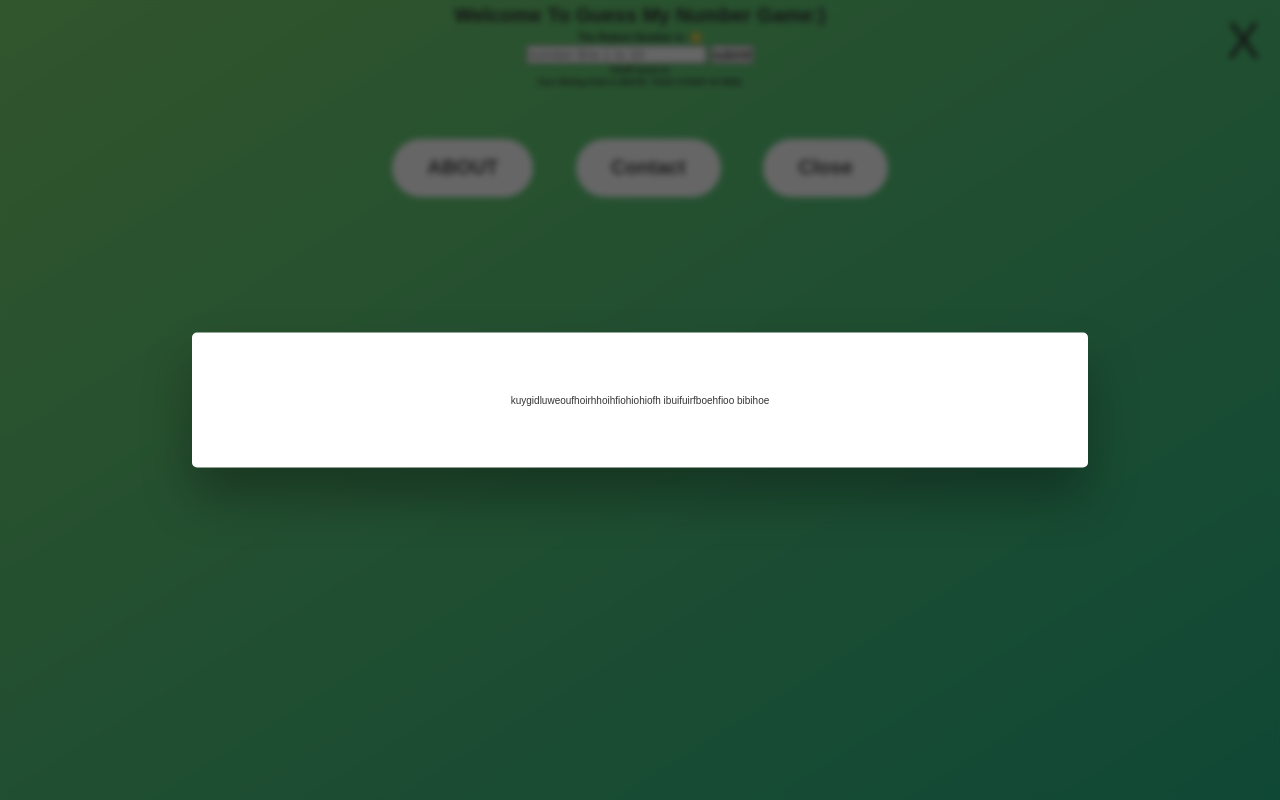
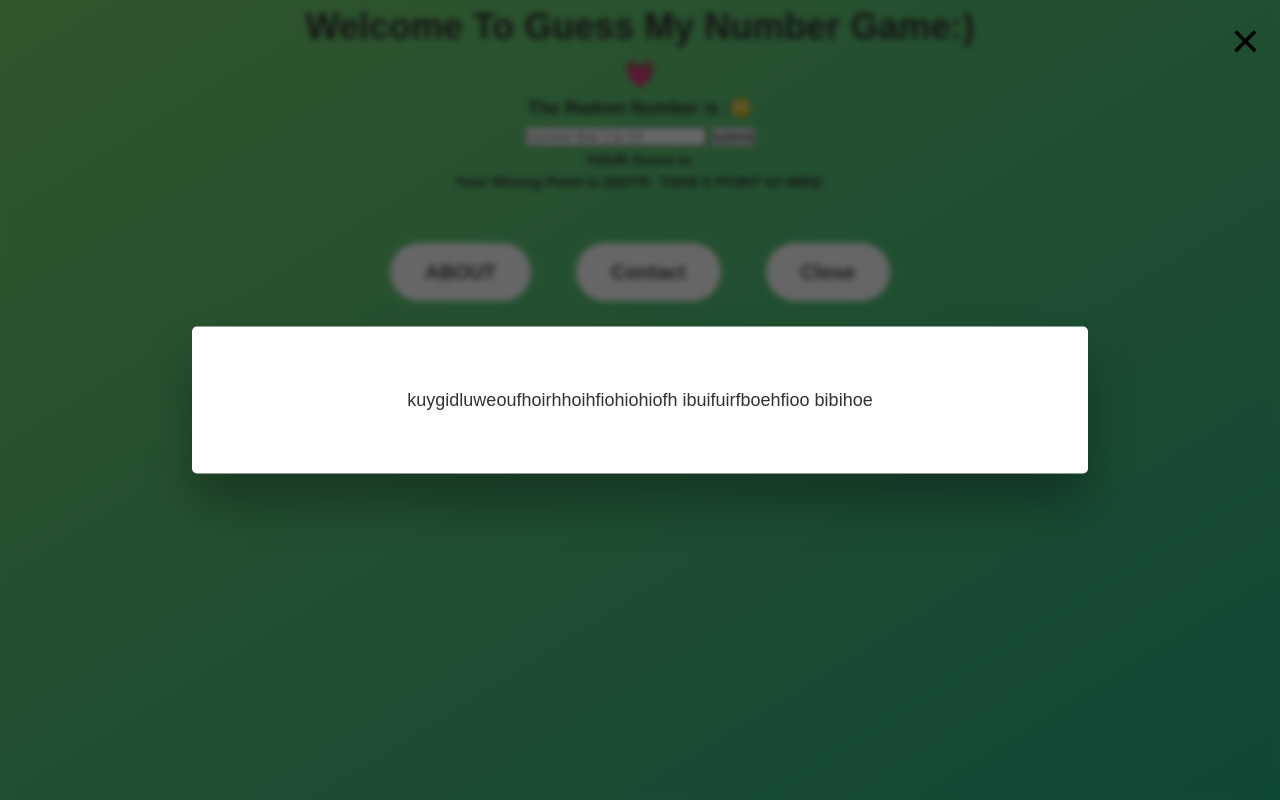
Before and after one commit to karopkds/Project-1, a plain HTML site: page index.html in a window 1280 px wide. Both pictures are taken after a click on the button "ABOUT". Drawn offline with Linux system fonts and the light colour scheme.

Commit message:
final commit

```diff
--- a/index.html
+++ b/index.html
@@ -10,6 +10,7 @@
   <body>
     <center>
       <h1>Welcome To Guess My Number Game:)</h1>
+      <h2>💗</h2>
       <h4>The Radom Number is :🙄 <span id="randomnumber"></span></h4>
       <input id="NumberEntred" type="number" placeholder="number B/w 1 to 10" />
       <button onclick="submit01()">submit</button>
@@ -17,19 +18,23 @@
       <h5>
         Your Wining Point is (NOTE: TAKE 5 POINT tO WIN): <span id="run"></span>
       </h5>
-      <button class="btn1" >ABOUT</button>
-      <button class="btn1" >Contact</button>
-      <button class="btn1" >Close</button>
-      <div >
+      <button class="btn1">ABOUT</button>
+      <button class="btn1">Contact</button>
+      <button class="btn1">Close</button>
+      <div>
+        <p class="paraClose hidden">NTNG TO SAY PLEZ CLOSE</p>
+        <p class="paraContact hidden">
+          KArop Dezosa </br> mail id : slayerjoker541999@gmail.com </br> <a href="https://www.dezosa.cloud">VISIT</a>
+        </p>
+        <p class="para hidden">
+          kuygidluweoufhoirhhoihfiohiohiofh ibuifuirfboehfioo bibihoe
+        </p>
+      </div>
 
-        <p class="paraClose hidden">NTNG TO SAY PLEZ CLOSE <a href="www.dezosa.cloud"></p>
-        <p class="paraContact hidden">KArop Dezosa <a href="dezosa.cloud" >VISIT</a></p>
-        <p class="para hidden">kuygidluweoufhoirhhoihfiohiohiofh ibuifuirfboehfioo bibihoe</p>
-        <button class="closee hidden" >X</button>
+      <div class="overlay hidden">
+        <button class="closee hidden">&times;</button>
       </div>
     </center>
-    <div class="overlay hidden"></div>
     <script src="logic.js"></script>
   </body>
-
 </html>
--- a/logic.js
+++ b/logic.js
@@ -1,4 +1,4 @@
-'use strict'
+'use strict';
 const paragraph = document.querySelector('.para');
 const paraContact = document.querySelector('.paraContact');
 const paraClose = document.querySelector('.paraClose');
@@ -30,76 +30,65 @@ function submit01() {
   //console.log(enterNumber);
   //console.log(random);
   //console.log(`###### ${point}`);
-
 }
 
-const button1 =document.querySelectorAll('.btn1');
-for(let i=0;i<button1.length;i++){
+const button1 = document.querySelectorAll('.btn1');
+for (let i = 0; i < button1.length; i++) {
+  // console.log(button1[i].textContent);
+  button1[i].addEventListener('click', function () {
+    let eventbtn = button1[i].textContent;
 
- // console.log(button1[i].textContent);
-  button1[i].addEventListener('click',function(){
-    let eventbtn = (button1[i].textContent);
-
-
-
-    if(eventbtn === 'ABOUT'){
+    if (eventbtn === 'ABOUT') {
       paragraph.classList.remove('hidden');
+      overlay.classList.remove('hidden');
       closeBtn.classList.remove('hidden');
-      overlay.classList.remove('hidden');
-       document.addEventListener('keydown',function(e){
+      document.addEventListener('keydown', function (e) {
         console.log(e);
         if (e.key === 'Escape' && !paragraph.classList.contains('hidden')) {
           paragraph.classList.add('hidden');
           closeBtn.classList.add('hidden');
           overlay.classList.add('hidden');
         }
-      })
-      closeBtn.addEventListener('click',function(){
+      });
+      closeBtn.addEventListener('click', function () {
         paragraph.classList.add('hidden');
+        overlay.classList.add('hidden');
         closeBtn.classList.add('hidden');
-        overlay.classList.add('hidden');
-        closingEsc();
-      })
-
-
-
-    } else if( eventbtn === 'Contact'){
+      });
+    } else if (eventbtn === 'Contact') {
       paraContact.classList.remove('hidden');
-       closeBtn.classList.remove('hidden');
-       overlay.classList.remove('hidden');
-       document.addEventListener('keydown',function(e){
+      overlay.classList.remove('hidden');
+      closeBtn.classList.remove('hidden');
+      document.addEventListener('keydown', function (e) {
         console.log(e);
         if (e.key === 'Escape' && !paraContact.classList.contains('hidden')) {
           paraContact.classList.add('hidden');
           closeBtn.classList.add('hidden');
           overlay.classList.add('hidden');
         }
-      })
-       closeBtn.addEventListener('click',function(){
+      });
+      closeBtn.addEventListener('click', function () {
         paraContact.classList.add('hidden');
         closeBtn.classList.add('hidden');
-        closingEsc();
-       })
-
-
-
-
-    } else if( eventbtn === 'Close'){
+        overlay.classList.add('hidden');
+      });
+    } else if (eventbtn === 'Close') {
       paraClose.classList.remove('hidden');
       closeBtn.classList.remove('hidden');
       overlay.classList.remove('hidden');
-      document.addEventListener('keydown',function(e){
+      document.addEventListener('keydown', function (e) {
         console.log(e);
         if (e.key === 'Escape' && !paraClose.classList.contains('hidden')) {
           paraClose.classList.add('hidden');
           closeBtn.classList.add('hidden');
           overlay.classList.add('hidden');
         }
-      })
-      closeBtn.addEventListener('click',function(){
+      });
+      closeBtn.addEventListener('click', function () {
         paraClose.classList.add('hidden');
-      closeBtn.classList.add('hidden');
-      })
-  }})
-
+        closeBtn.classList.add('hidden');
+        overlay.classList.add('hidden');
+      });
+    }
+  });
 }
--- a/style.css
+++ b/style.css
@@ -13,6 +13,7 @@ body {
   font-family: sans-serif;
   color: #333;
   line-height: 1.5;
+  font-size: large;
   height: 100vh;
   position: relative;
   display: flex;
@@ -21,7 +22,7 @@ body {
   background: linear-gradient(to top left, #28b487, #7dd56f);
 }
 
-.btn1{
+.btn1 {
   font-size: 2rem;
   font-weight: 600;
   padding: 1.75rem 3.5rem;
@@ -33,40 +34,41 @@ body {
   cursor: pointer;
 }
 
-.closee{
+.closee {
   position: absolute;
   top: 1.2rem;
   right: 2rem;
   font-size: 5rem;
-  color: #333;
+  color: black;
   cursor: pointer;
   border: none;
   background: none;
+  z-index: 9999; /* Set a high z-index */
 }
-.hidden{
-   display: none;
+.hidden {
+  display: none;
 }
 
-.para{
+.para {
   position: absolute;
   top: 50%;
   left: 50%;
   transform: translate(-50%, -50%);
   width: 70%;
-
+  font-size: large;
   background-color: white;
   padding: 6rem;
   border-radius: 5px;
   box-shadow: 0 3rem 5rem rgba(0, 0, 0, 0.3);
   z-index: 10;
 }
-.paraContact{
+.paraContact {
   position: absolute;
   top: 50%;
   left: 50%;
   transform: translate(-50%, -50%);
   width: 70%;
-
+  font-size: large;
   background-color: white;
   padding: 6rem;
   border-radius: 5px;
@@ -74,20 +76,20 @@ body {
   z-index: 10;
 }
 
-.paraClose{
+.paraClose {
   position: absolute;
   top: 50%;
   left: 50%;
   transform: translate(-50%, -50%);
   width: 70%;
-
+  font-size: large;
   background-color: white;
   padding: 6rem;
   border-radius: 5px;
   box-shadow: 0 3rem 5rem rgba(0, 0, 0, 0.3);
   z-index: 10;
 }
-.overlay{
+.overlay {
   position: absolute;
   top: 0;
   left: 0;
```
